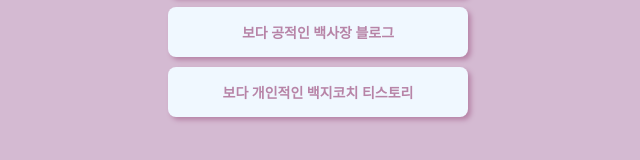
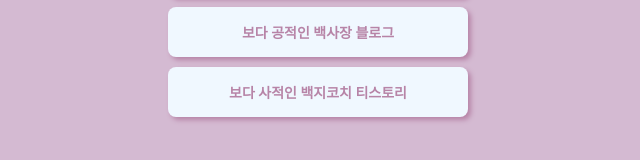
Before and after one commit to bohemianunions/my, a plain HTML site: page index.html in a window 1280 px wide. Shown: the part 366-526 px from the top of the page, 322-962 px from the left. Drawn offline with Linux system fonts and the light colour scheme; a web font is replaced by a local one.

Commit message:
Update index.html

```diff
--- a/index.html
+++ b/index.html
@@ -83,7 +83,7 @@
         <a target="_blank" href="https://www.instagram.com/unnineparasol/">언니네파라솔 인스타</a>
             <a target="_blank" href="https://unnineparasol.com/">언니네파라솔 홈페이지</a>
             <a target="_blank" href="https://blog.naver.com/unnineparasol">보다 공적인 백사장 블로그</a>
-            <a target="_blank" href="https://gypsywriter.tistory.com/">보다 개인적인 백지코치 티스토리</a>
+            <a target="_blank" href="https://gypsywriter.tistory.com/">보다 사적인 백지코치 티스토리</a>
 
 </div>
 </body>
```
